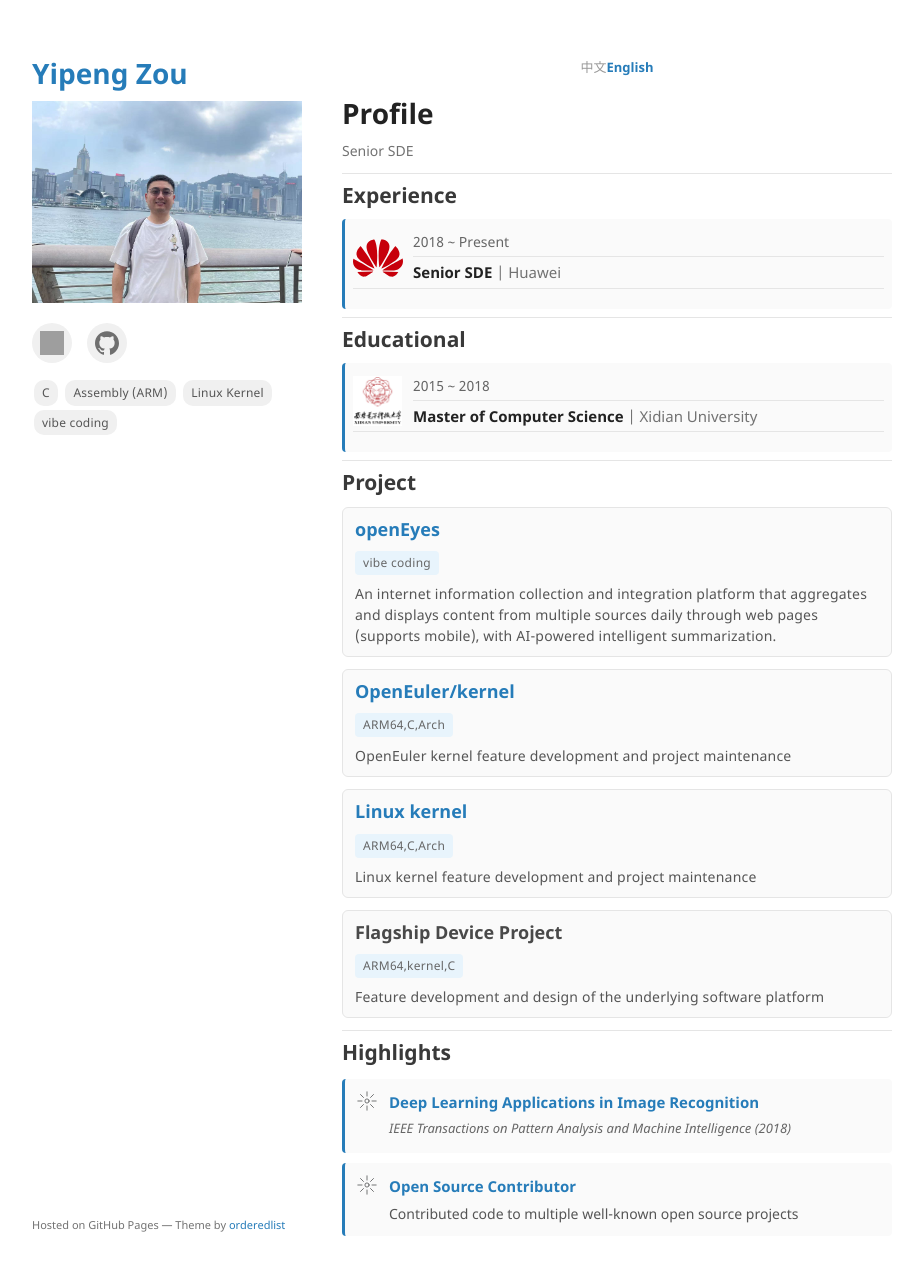
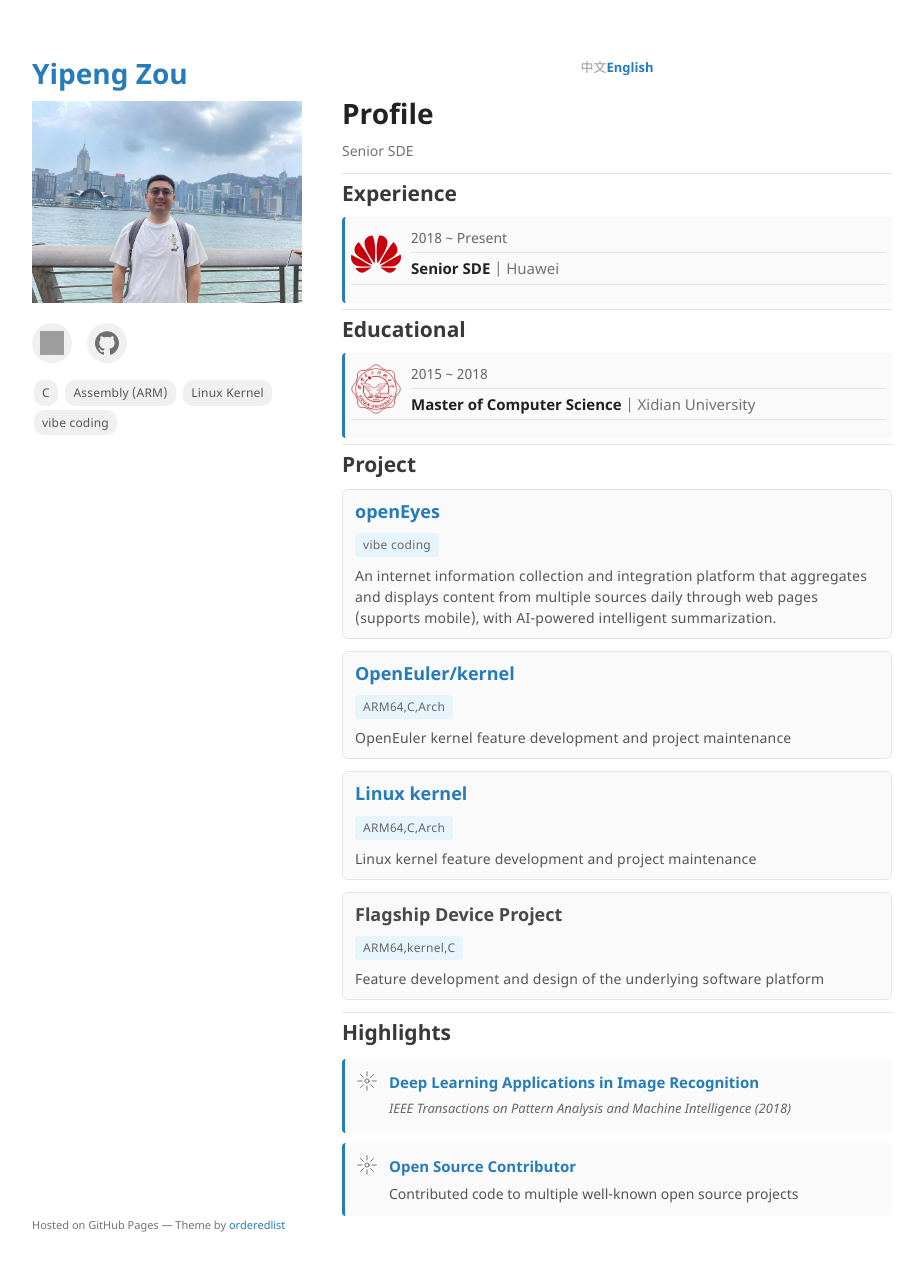
Before and after one commit to zouyipeng/zouyipeng.github.io, a Jekyll site: the page built from index.md, in a window 1280 px wide and 1296 px high. Shown: the top 1275 px of the window, without its empty margins (178-1101 px from the left). Built offline with Jekyll 4.4.1, drawn with Linux system fonts in a browser that asks for light colours; grey boxes are pictures that could not be loaded.

Commit message:
Further reduce spacing for more compact layout
- Reduce item padding from 8px to 6px
- Reduce item margin from 8px to 6px
- Reduce table cell padding from 2px to 1px
- Reduce achievements/thesis margin from 4px to 3px
- Reduce h3 margin from 12px to 8px
- Reduce hr margin from 10px to 8px
- Update xidian logo

```diff
--- a/assets/css/custom.css
+++ b/assets/css/custom.css
@@ -15,7 +15,7 @@ p, ul, ol {
 }
 
 hr {
-  margin: 0 0 10px;
+  margin: 0 0 8px;
 }
 
 /* Prevent text selection for better swipe experience */
@@ -187,7 +187,7 @@ section * {
 
 /* Timeline Styles */
 h3 {
-  margin-top: 12px;
+  margin-top: 8px;
   border-left: 3px solid #267CB9;
   padding-left: 10px;
 }
@@ -199,11 +199,11 @@ h4 {
 
 /* Job and Degree Items */
 .job-item, .degree-item {
-  padding: 8px;
+  padding: 6px;
   background: #fafafa;
   border-left: 3px solid #267CB9;
   border-radius: 4px;
-  margin-bottom: 8px;
+  margin-bottom: 6px;
 }
 
 .job-table, .degree-table {
@@ -212,7 +212,7 @@ h4 {
 }
 
 .job-table td, .degree-table td {
-  padding: 2px 0;
+  padding: 1px 0;
   vertical-align: middle;
   text-align: left;
 }
@@ -236,16 +236,16 @@ h4 {
 }
 
 .achievements-list {
-  margin: 4px 0 0 0;
+  margin: 3px 0 0 0;
   padding-left: 20px;
 }
 
 .achievements-list li {
-  margin-bottom: 3px;
+  margin-bottom: 2px;
 }
 
 .thesis-text {
-  margin: 4px 0 0 0;
+  margin: 3px 0 0 0;
   font-style: italic;
   color: #666;
 }
```
Also changed, not shown: assets/img/xidian.png.
